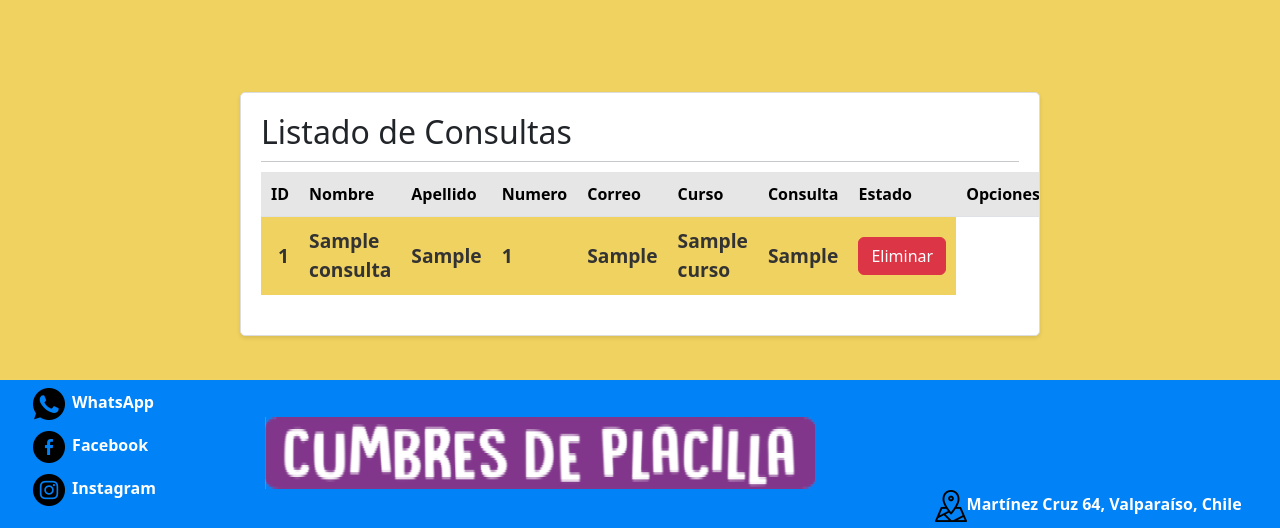
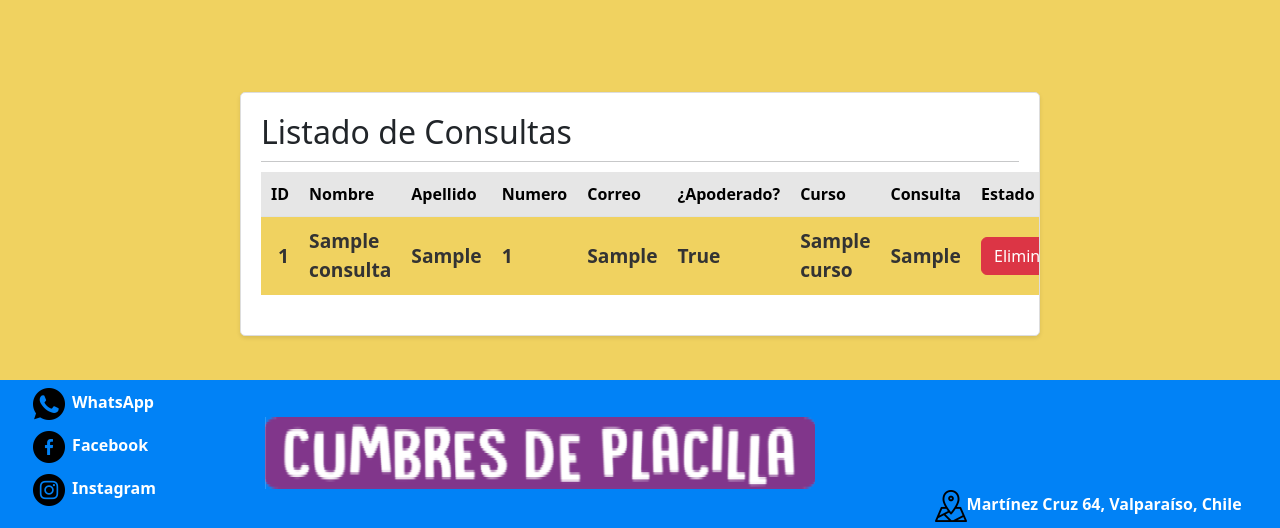
Before and after one commit to Saesres/ProyectoCumbres, a Django app: page /SitioWeb/listarConsulta in a window 1280 px wide. Shown: the part 98-626 px from the top of the page. Run offline with Django 4.2, Linux system fonts and the light colour scheme; tables that the repository leaves empty hold one stand-in row (values such as "Sample post").

Commit message:
modified:   SitioWeb/templates/paginas/listarConsulta.html

```diff
--- a/SitioWeb/templates/paginas/listarConsulta.html
+++ b/SitioWeb/templates/paginas/listarConsulta.html
@@ -48,6 +48,7 @@
                         <th>Apellido</th>
                         <th>Numero</th>
                         <th>Correo</th>
+                        <th>¿Apoderado?</th>
                         <th>Curso</th>
                         <th>Consulta</th>
                         <th>Estado</th>
@@ -60,6 +61,7 @@
                         <td>{{ c.apellido_c }}</td>
                         <td>{{ c.numero_c }}</td>
                         <td>{{ c.correo_c }}</td>
+                        <td>{{ c.apoderado_c }}</td>
                         <td>{{ c.curso }}</td>
                         <td>{{ c.consulta_c }}</td>
                         <td><a href="eliminarConsulta/{{p.id}}" class="btn btn-danger">Eliminar</a></td>
```
